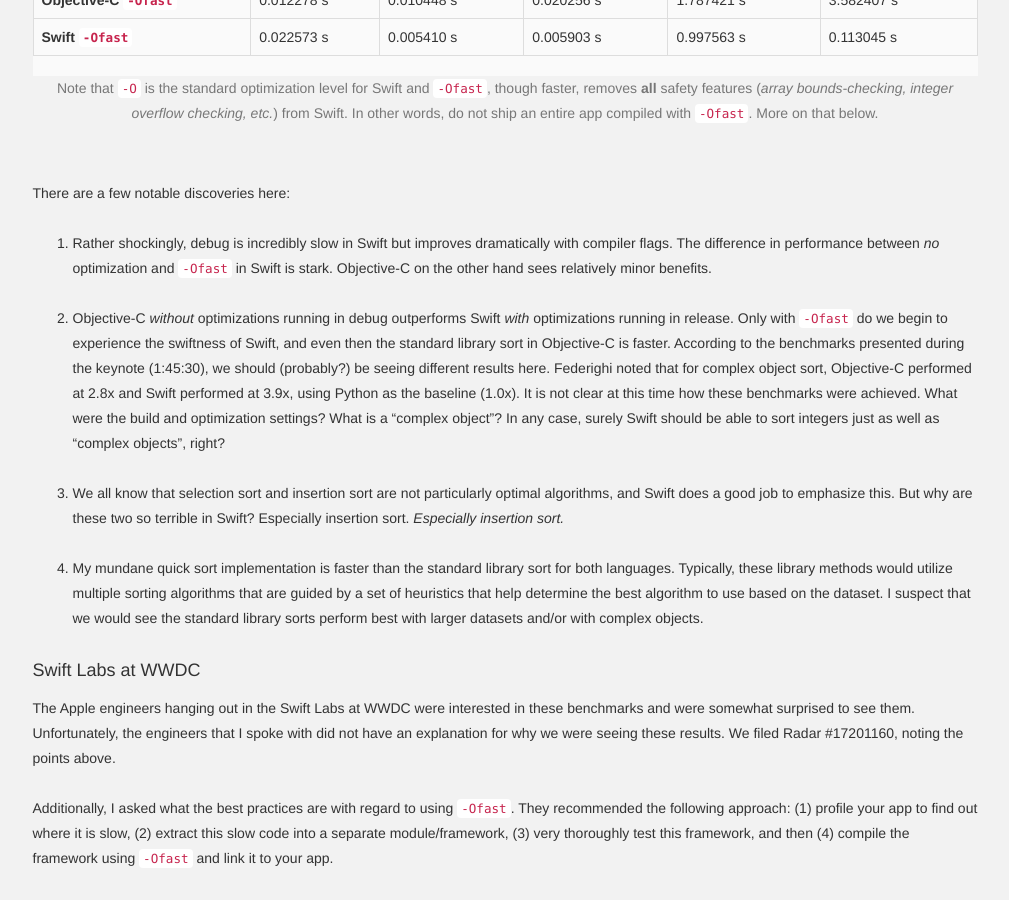
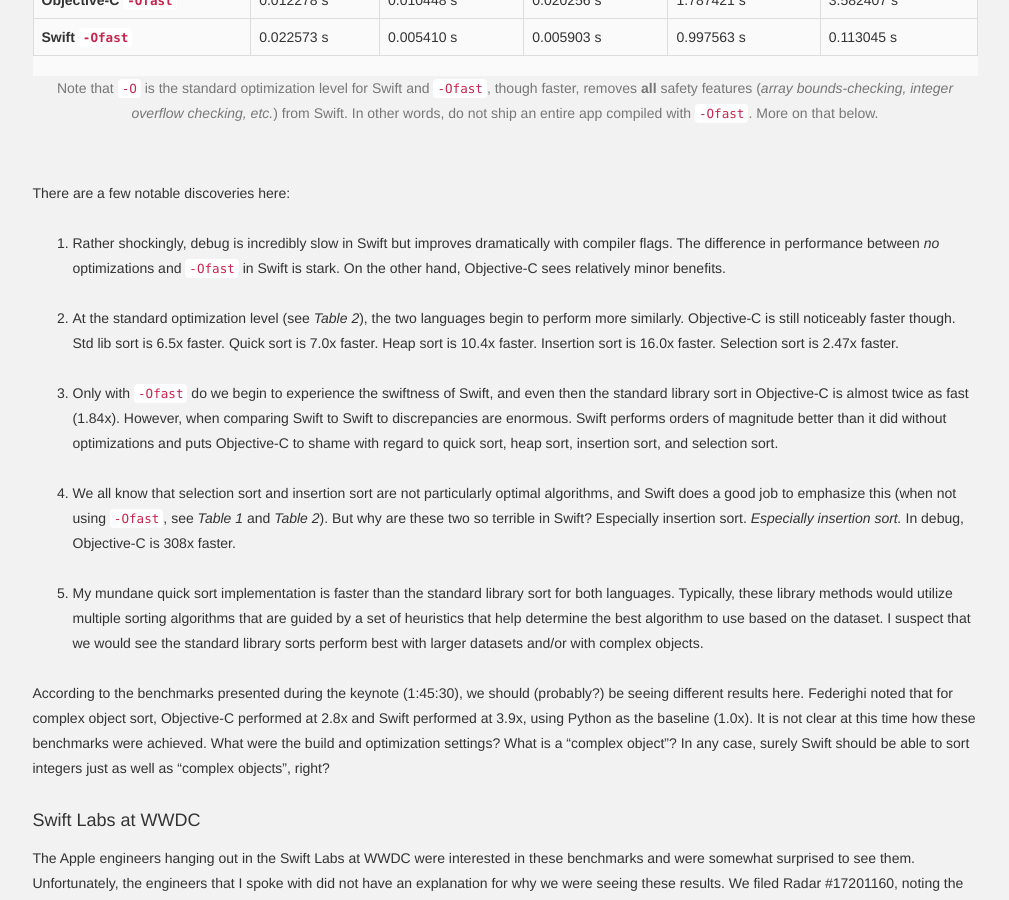
Before and after one commit to jessesquires/jessesquires.com, a Jekyll site: the page built from _posts/2014-06-25-apples-to-apples.md, in a window 1280 px wide and 900 px high, scrolled down 2253 px. Shown: the whole window, without its empty margins (135-1144 px from the left). Built offline with Jekyll 4.4.1, drawn with Linux system fonts in a browser that asks for light colours; nearby versions of some CDN libraries; Markdown is read by kramdown in place of the engine named in the settings.

Commit message:
post revisions

```diff
--- a/_posts/2014-06-25-apples-to-apples.md
+++ b/_posts/2014-06-25-apples-to-apples.md
@@ -164,13 +164,17 @@
 
 There are a few notable discoveries here:
 
-1. Rather shockingly, debug is incredibly slow in Swift but improves dramatically with compiler flags. The difference in performance between *no* optimization and <code>-Ofast</code> in Swift is stark. Objective-C on the other hand sees relatively minor benefits.
+1. Rather shockingly, debug is incredibly slow in Swift but improves dramatically with compiler flags. The difference in performance between *no* optimizations and <code>-Ofast</code> in Swift is stark. On the other hand, Objective-C sees relatively minor benefits.
 
-2. Objective-C *without* optimizations running in debug outperforms Swift *with* optimizations running in release. Only with <code>-Ofast</code> do we begin to experience the swiftness of Swift, and even then the standard library sort in Objective-C is faster. According to the benchmarks presented during the keynote (1:45:30), we should (probably?) be seeing different results here. Federighi noted that for complex object sort, Objective-C performed at 2.8x and Swift performed at 3.9x, using Python as the baseline (1.0x). It is not clear at this time how these benchmarks were achieved. What were the build and optimization settings? What is a "complex object"? In any case, surely Swift should be able to sort integers just as well as "complex objects", right?
+2. At the standard optimization level (see *Table 2*), the two languages begin to perform more similarly. Objective-C is still noticeably faster though. Std lib sort is 6.5x faster. Quick sort is 7.0x faster. Heap sort is 10.4x faster. Insertion sort is 16.0x faster. Selection sort is 2.47x faster.
 
-3. We all know that selection sort and insertion sort are not particularly optimal algorithms, and Swift does a good job to emphasize this. But why are these two so terrible in Swift? Especially insertion sort. *Especially insertion sort.*
+3. Only with <code>-Ofast</code> do we begin to experience the swiftness of Swift, and even then the standard library sort in Objective-C is almost twice as fast (1.84x). However, when comparing Swift to Swift to discrepancies are enormous. Swift performs orders of magnitude better than it did without optimizations and puts Objective-C to shame with regard to quick sort, heap sort, insertion sort, and selection sort.
 
-4. My mundane quick sort implementation is faster than the standard library sort for both languages. Typically, these library methods would utilize multiple sorting algorithms that are guided by a set of heuristics that help determine the best algorithm to use based on the dataset. I suspect that we would see the standard library sorts perform best with larger datasets and/or with complex objects.
+4. We all know that selection sort and insertion sort are not particularly optimal algorithms, and Swift does a good job to emphasize this (when not using <code>-Ofast</code>, see *Table 1* and *Table 2*). But why are these two so terrible in Swift? Especially insertion sort. *Especially insertion sort.* In debug, Objective-C is 308x faster.
+
+5. My mundane quick sort implementation is faster than the standard library sort for both languages. Typically, these library methods would utilize multiple sorting algorithms that are guided by a set of heuristics that help determine the best algorithm to use based on the dataset. I suspect that we would see the standard library sorts perform best with larger datasets and/or with complex objects.
+
+According to the benchmarks presented during the keynote (1:45:30), we should (probably?) be seeing different results here. Federighi noted that for complex object sort, Objective-C performed at 2.8x and Swift performed at 3.9x, using Python as the baseline (1.0x). It is not clear at this time how these benchmarks were achieved. What were the build and optimization settings? What is a "complex object"? In any case, surely Swift should be able to sort integers just as well as "complex objects", right?
 
 #### Swift Labs at WWDC
 
```
